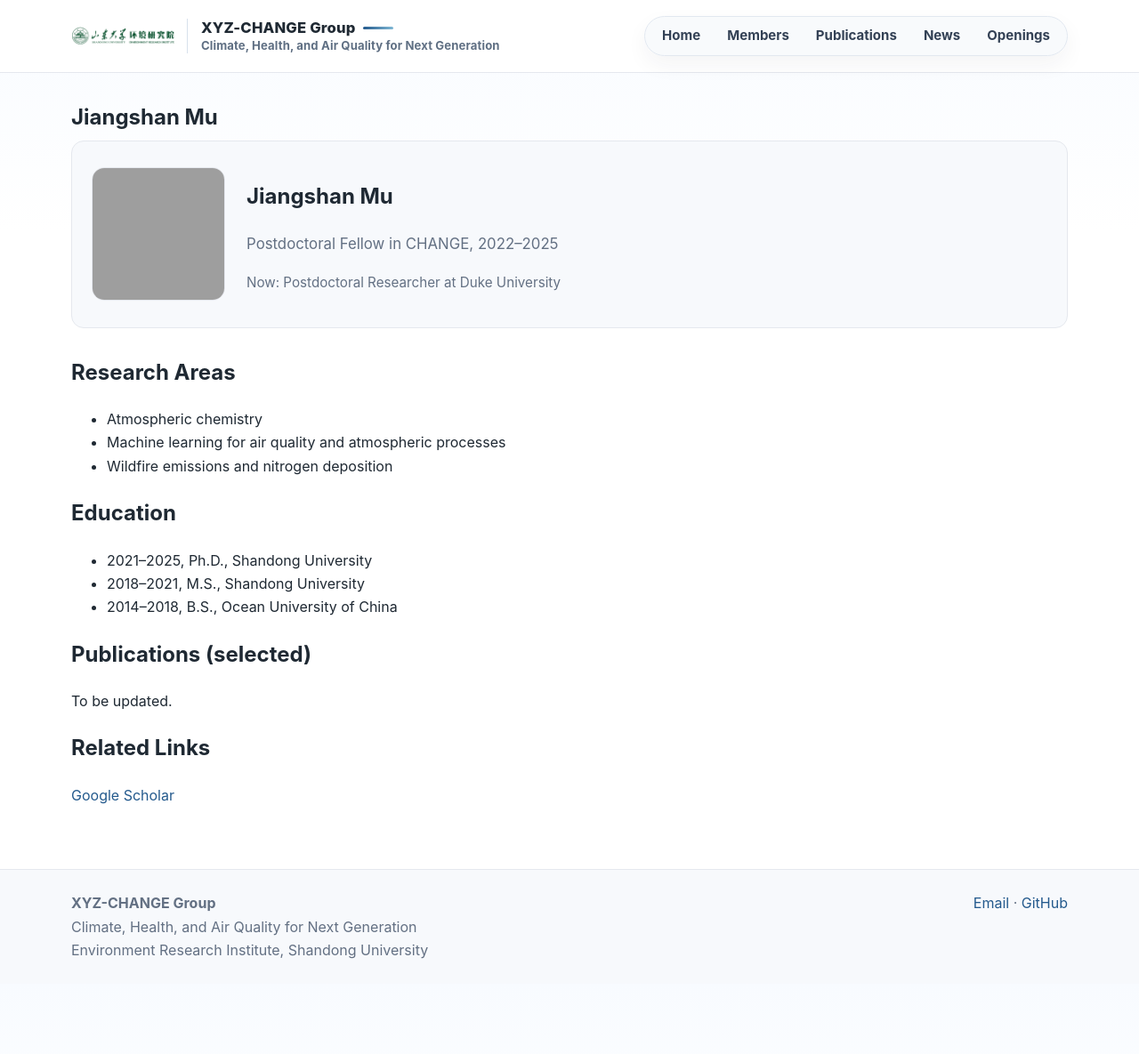
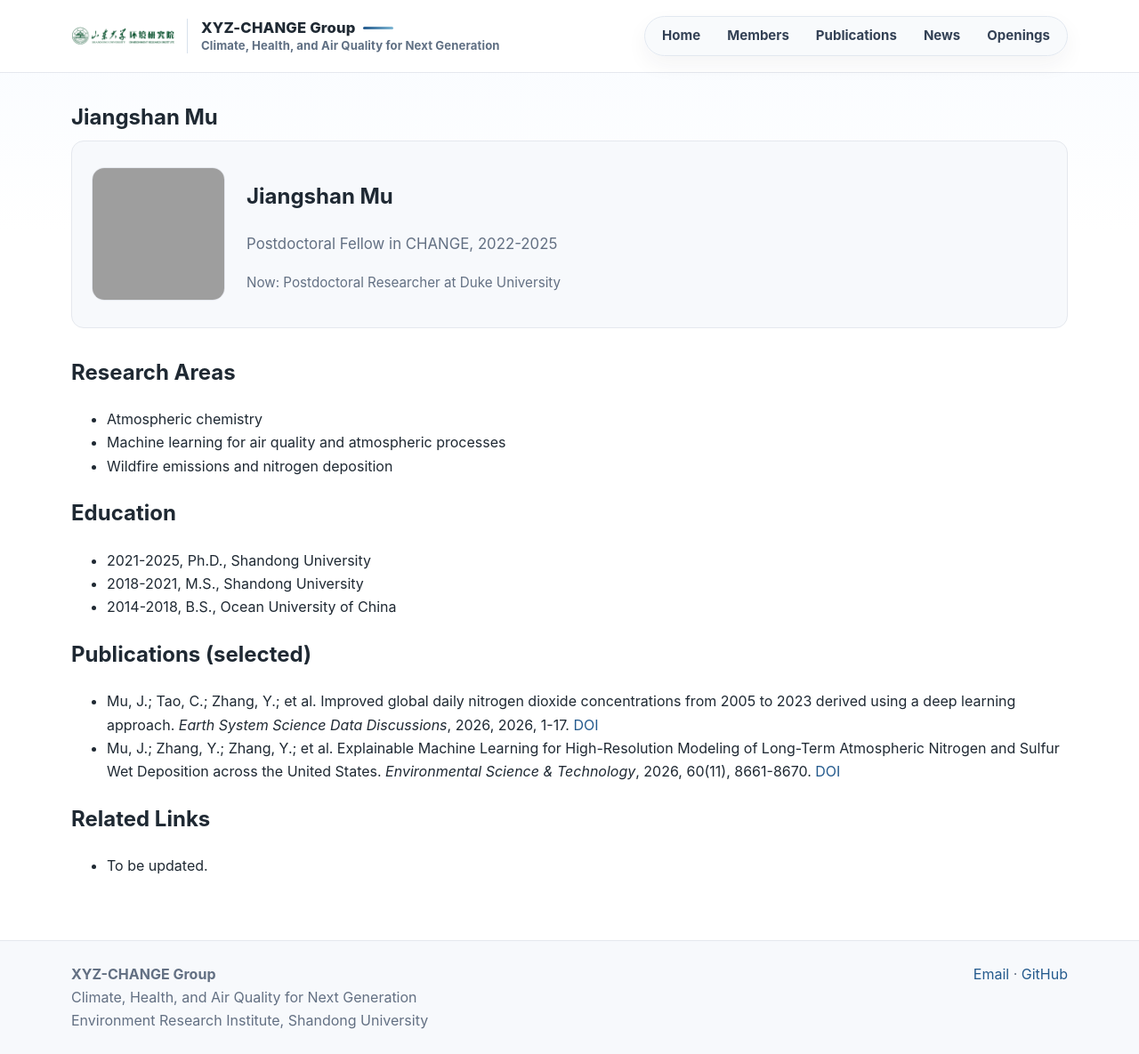
Before and after one commit to MuJSh/xyz_CHANGE, a Jekyll site: the page built from _pages/jiangshan-mu.md, in a window 1280 px wide and 1185 px high. Shown: the whole window at 89% size. Built offline with Jekyll 4.4.1, drawn with Linux system fonts in a browser that asks for light colours.

Commit message:
Update Jiangshan Mu profile publications

```diff
--- a/_pages/jiangshan-mu.md
+++ b/_pages/jiangshan-mu.md
@@ -8,7 +8,7 @@ permalink: /members/jiangshan-mu/
   <img class="profile-photo" src="https://mujsh.github.io/YuqiangZhangLab.github.io/images/peopic/jsmu.jpg" alt="Jiangshan Mu">
   <div>
     <h1>Jiangshan Mu</h1>
-    <p class="profile-title">Postdoctoral Fellow in CHANGE, 2022–2025</p>
+    <p class="profile-title">Postdoctoral Fellow in CHANGE, 2022-2025</p>
     <p class="meta">Now: Postdoctoral Researcher at Duke University</p>
   </div>
 </div>
@@ -21,6 +21,15 @@ permalink: /members/jiangshan-mu/
 
 ## Education
 
-- 2021–2025, Ph.D., Shandong University
-- 2018–2021, M.S., Shandong University
-- 2014–2018, B.S., Ocean University of China
+- 2021-2025, Ph.D., Shandong University
+- 2018-2021, M.S., Shandong University
+- 2014-2018, B.S., Ocean University of China
+
+## Publications (selected)
+
+- Mu, J.; Tao, C.; Zhang, Y.; et al. Improved global daily nitrogen dioxide concentrations from 2005 to 2023 derived using a deep learning approach. *Earth System Science Data Discussions*, 2026, 2026, 1-17. [DOI](https://doi.org/10.5194/essd-18-2999-2026)
+- Mu, J.; Zhang, Y.; Zhang, Y.; et al. Explainable Machine Learning for High-Resolution Modeling of Long-Term Atmospheric Nitrogen and Sulfur Wet Deposition across the United States. *Environmental Science & Technology*, 2026, 60(11), 8661-8670. [DOI](https://doi.org/10.1021/acs.est.5c17006)
+
+## Related Links
+
+- To be updated.
```
